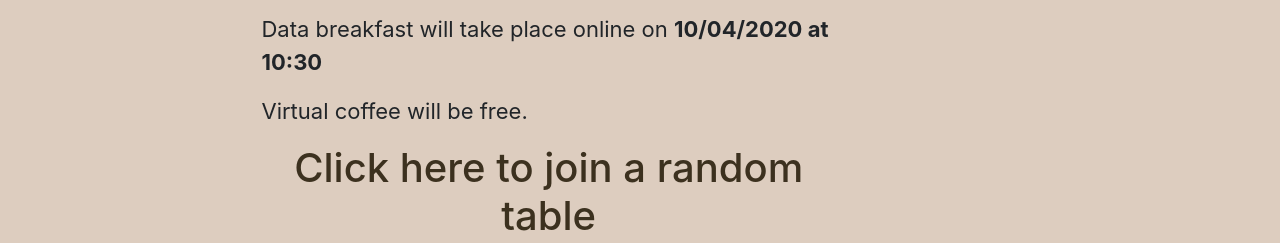
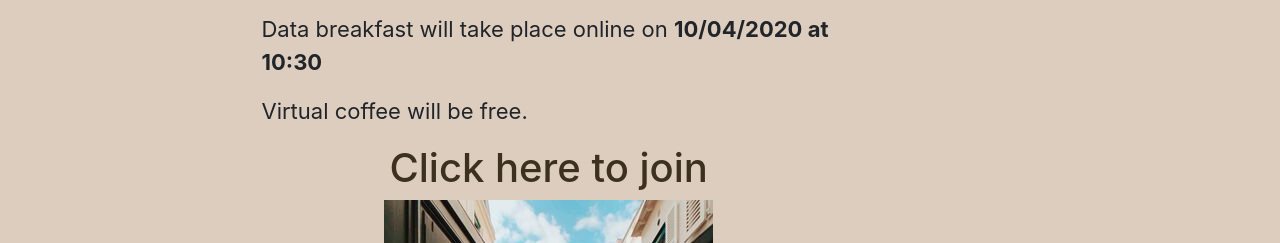
Before and after one commit to data-science-breakfast-in-paris/data-science-breakfast-in-paris.github.io, a plain HTML site: page virtualongo/index.html in a window 1280 px wide. Shown: the part 548-791 px from the top of the page. Drawn offline with Linux system fonts and the light colour scheme.

Commit message:
update content

```diff
--- a/virtualongo/index.html
+++ b/virtualongo/index.html
@@ -446,7 +446,7 @@ html {
         <p>
 
         <center>
-        <a href="https://spatial.chat/s/DataBreakfast"><h1>Click here to join a random table</h1><img src="/images/door_small.jpg"></a>
+        <a href="https://spatial.chat/s/DataBreakfast"><h1>Click here to join</h1><img src="/images/door_small.jpg"></a>
         </center>
 
 
```
